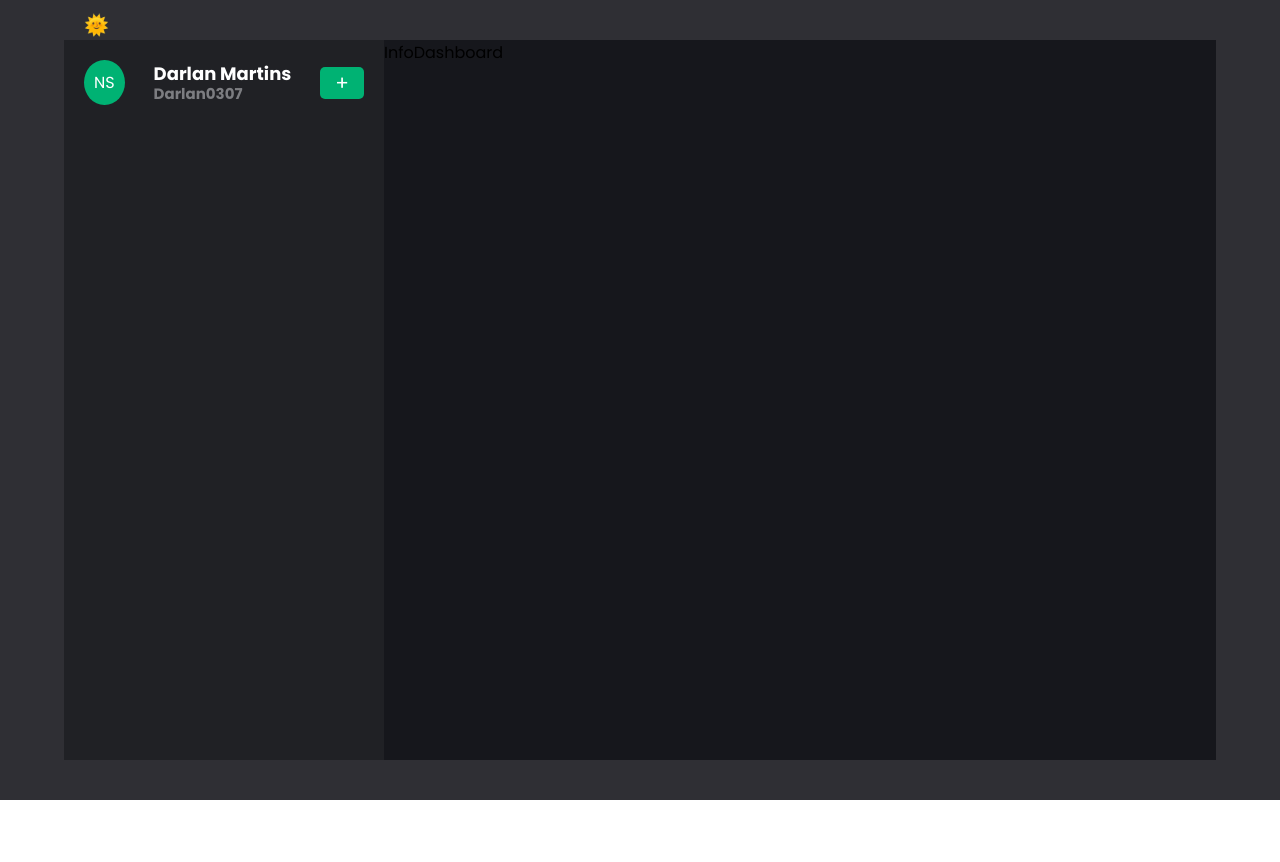
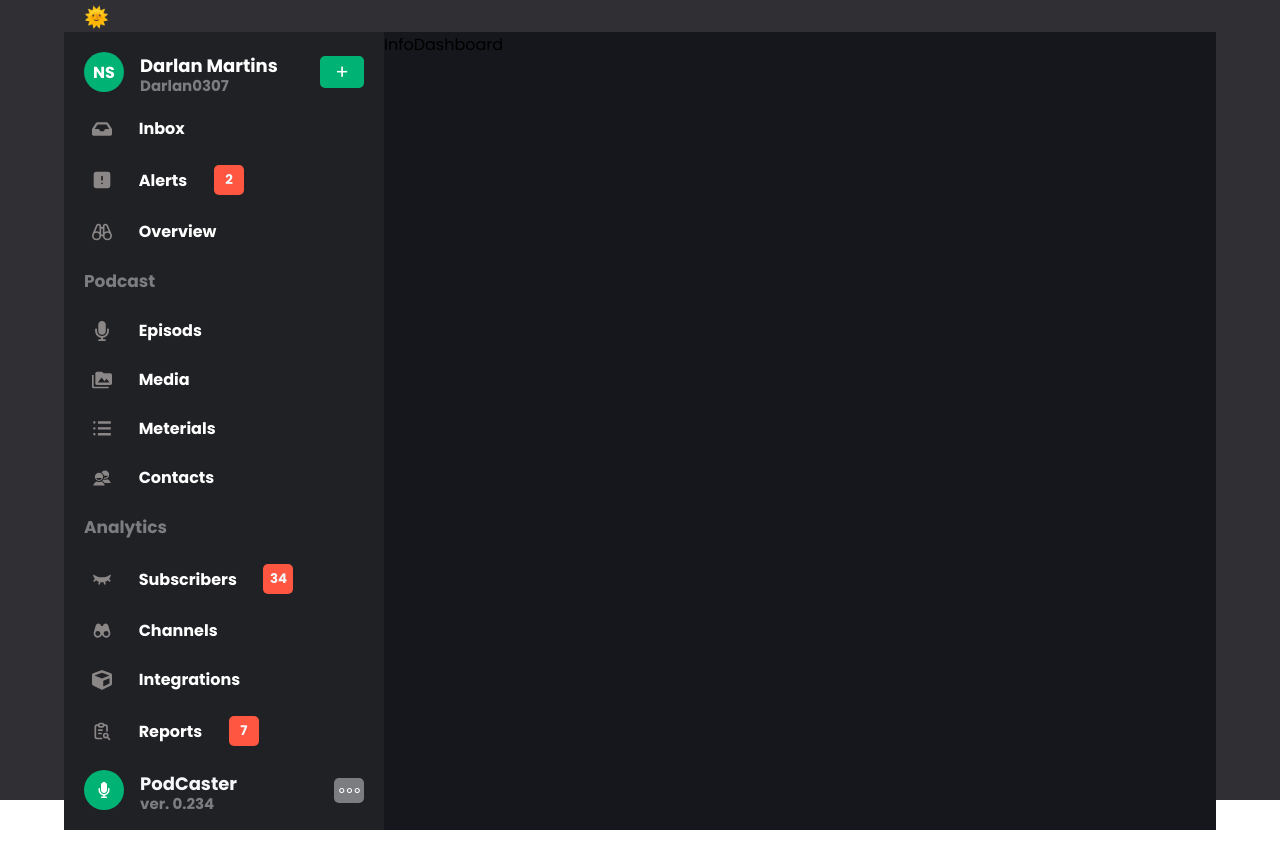
Before and after one commit to Darlan0307/Dashboard_React_Typescript, a React (Vite) app: page / in a window 1280 px wide. Before the commit the page ends 800 px from the top, so only its background shows below. Built offline with nearby package versions, Linux system fonts and the light colour scheme.

Commit message:
:lipstick: adicionando links no navbar

```diff
--- a/src/components/Dashboard/styles.scss
+++ b/src/components/Dashboard/styles.scss
@@ -12,6 +12,7 @@
   min-height: 100vh;
   display: grid;
   place-content: center;
+  padding: 2em 20px;
 }
 
 .dashboard{
--- a/src/components/Navbar/index.tsx
+++ b/src/components/Navbar/index.tsx
@@ -1,5 +1,89 @@
 import { UseTheme } from '../../context/ThemeContext'
 import './styles.scss'
+import { FaInbox,FaMicrophone,FaCube } from "react-icons/fa";
+import { TbAlertSquareFilled,TbReportSearch } from "react-icons/tb";
+import { GrOverview } from "react-icons/gr";
+import { MdPermMedia } from "react-icons/md";
+import { TfiMenuAlt } from "react-icons/tfi";
+import { IoMdContacts } from "react-icons/io";
+import { RiEyeCloseFill } from "react-icons/ri";
+import { BiSolidBinoculars } from "react-icons/bi";
+import { CiMenuKebab } from "react-icons/ci";
+
+const linksHome = [
+  {
+    id:1,
+    icon:<FaInbox/>,
+    name:'Inbox',
+    label:0
+  },
+  {
+    id:2,
+    icon:<TbAlertSquareFilled />,
+    name:'Alerts',
+    label:2
+  },
+  {
+    id:3,
+    icon:<GrOverview/>,
+    name:'Overview',
+    label:0
+  }
+]
+
+const linksPodcast = [
+  {
+    id:4,
+    icon:<FaMicrophone />,
+    name:'Episods',
+    label:0
+  },
+  {
+    id:5,
+    icon:<MdPermMedia />,
+    name:'Media',
+    label:0
+  },
+  {
+    id:6,
+    icon:<TfiMenuAlt />,
+    name:'Meterials',
+    label:0
+  },
+  {
+    id:7,
+    icon:<IoMdContacts />,
+    name:'Contacts',
+    label:0
+  },
+]
+
+const linksAnalytics = [
+  {
+    id:8,
+    icon:<RiEyeCloseFill />,
+    name:'Subscribers',
+    label:34
+  },
+  {
+    id:9,
+    icon:<BiSolidBinoculars />,
+    name:'Channels',
+    label:0
+  },
+  {
+    id:10,
+    icon:<FaCube />,
+    name:'Integrations',
+    label:0
+  },
+  {
+    id:11,
+    icon:<TbReportSearch />,
+    name:'Reports',
+    label:7
+  },
+]
 
 const Navbar = () => {
 
@@ -8,9 +92,57 @@ const Navbar = () => {
   return (
     <div className={`navbar ${isDark ? 'navbar-dark' : 'navbar-light'}`}>
       <section className='profile'>
-        <div> NS </div>
-        <p>Darlan Martins</p>
+        <div>
+          <span>NS</span>
+          <p>Darlan Martins</p>
+        </div>
+
         <button> + </button>
+      </section>
+
+      <nav className={`links-home ${isDark ? 'links-home-dark' : 'links-home-light'}`}>
+        {linksHome.map((link) => (
+          <button key={link.id} className='btn-link'>
+            {link.icon}
+            <p>{link.name}</p>
+            {link.label !== 0 ? <span>{link.label}</span> : null}
+          </button>
+        ))}
+      </nav>
+
+      <h3 className='subtitle'>Podcast</h3>
+
+      <nav className={`links-home ${isDark ? 'links-home-dark' : 'links-home-light'}`}>
+        {linksPodcast.map((link) => (
+          <button key={link.id} className='btn-link'>
+            {link.icon}
+            <p>{link.name}</p>
+            {link.label !== 0 ? <span>{link.label}</span> : null}
+          </button>
+        ))}
+      </nav>
+
+      <h3 className='subtitle'>Analytics</h3>
+
+      <nav className={`links-home ${isDark ? 'links-home-dark' : 'links-home-light'}`}>
+        {linksAnalytics.map((link) => (
+          <button key={link.id} className='btn-link'>
+            {link.icon}
+            <p>{link.name}</p>
+            {link.label !== 0 ? <span>{link.label}</span> : null}
+          </button>
+        ))}
+      </nav>
+
+      <section className='info-navbar'>
+        <div>
+          <span>
+          <FaMicrophone />
+          </span>
+          <p>PodCaster</p>
+        </div>
+
+        <button> <CiMenuKebab/> </button>
       </section>
     </div>
   )
--- a/src/components/Navbar/styles.scss
+++ b/src/components/Navbar/styles.scss
@@ -2,16 +2,30 @@
   width: 100%;
   max-width: 320px;
   padding: 20px;
-  transition: background .5s ease, opacity .2s linear;
+  transition: all .5s ease, opacity .2s linear;
+  display: flex;
+  flex-direction: column;
+  gap: 1em;
   .profile{
     display: flex;
     justify-content: space-between;
     align-items: center;
+    div{
+      display: flex;
+      align-items: center;
+      gap: 1em;
+      span{
+        width: 40px;
+        height: 40px;
+        border-radius: 50%;
+        cursor: pointer;
+        background-color: #00b273;
+        display: grid;
+        place-content: center;
+        color: white;
+        font-weight: bold;
+      }
 
-    div{
-      padding: 10px;
-      border-radius: 50%;
-      cursor: pointer;
     }
 
     p{
@@ -37,17 +51,60 @@
       cursor: pointer;
     }
   }
+
+  .links-home{
+    display: flex;
+    flex-direction: column;
+    gap: .5em;
+    transition: all .5s ease, opacity .2s linear;
+    .btn-link{
+      display: flex;
+      gap: 2em;
+      padding: 8px;
+      align-items: center;
+      background-color: transparent;
+      border: none;
+      transition: all .5s ease, opacity .2s linear;
+      cursor: pointer;
+      border-radius: 10px;
+      svg{
+        color: #8b8787;
+        font-size: 20px;
+      }
+
+      p{
+        font-size: 16px;
+        font-weight: bold;
+      }
+
+      span{
+        background-color: #ff5642;
+        padding: 5px;
+        border-radius: 5px;
+        color: #f6f7f9;
+        font-weight: bold;
+        width: 30px;
+      }
+
+      &:hover{
+        background-color: #01b075;
+        svg,p{
+          color: white;
+        }
+      }
+    }
+  }
+
+  .subtitle{
+    color: #7c7d81;
+    font-size: 17px;
+  }
 }
 
 .navbar-dark{
   background-color: #202125;
 
   .profile{
-    div{
-      background-color: #00b273;
-      color: white;
-    }
-
     p{
       color: white;
     }
@@ -57,16 +114,25 @@
       color: white;
     }
   }
+
+  .info-navbar{
+    p{
+      color: #f6f7f9;
+    }
+
+    button{
+      background-color:#7c7d81;
+      svg{
+        color: white;
+      }
+    }
+  }
 }
 
 .navbar-light{
   background-color: #ffffff;
-
+  border-right: 1px solid rgba(0, 0, 0, 0.342);
   .profile{
-    div{
-      background-color: #01b075;
-      color: white;
-    }
 
     p{
       color: black;
@@ -77,4 +143,85 @@
       color: #333;
     }
   }
+
+  .info-navbar{
+    p{
+      color: black;
+    }
+
+    button{
+      background-color: #f6f7f9;
+      svg{
+        color: black;
+      }
+    }
+  }
 }
+
+.links-home-dark{
+  .btn-link{
+    p{
+      color: #ffffff;
+    }
+  }
+}
+
+.links-home-light{
+  .btn-link{
+    p{
+      color: #333;
+    }
+  }
+}
+
+.info-navbar{
+  display: flex;
+  justify-content: space-between;
+  align-items: center;
+  div{
+
+    color: white;
+    display: flex;
+    align-items: center;
+    gap: 1em;
+    span{
+      cursor: pointer;
+      width: 40px;
+      height: 40px;
+      background-color: #00b273;
+      border-radius: 50%;
+      display: grid;
+      place-content: center;
+    }
+  }
+
+  p{
+    font-size: 18px;
+    font-weight: bold;
+    position: relative;
+    align-self: flex-start;
+    &::after{
+      content: 'ver. 0.234';
+      position: absolute;
+      bottom: -1.2em;
+      left: 0;
+      color: #7c7d81;
+      font-size: 15px;
+      align-self: flex-start;
+    }
+  }
+
+  button{
+    border: none;
+    font-size: 20px;
+    border-radius: 5px;
+    cursor: pointer;
+    width: 30px;
+    display: grid;
+    place-content: center;
+    svg{
+      transform: rotate(90deg);
+      font-size: 25px;
+    }
+  }
+}
```
